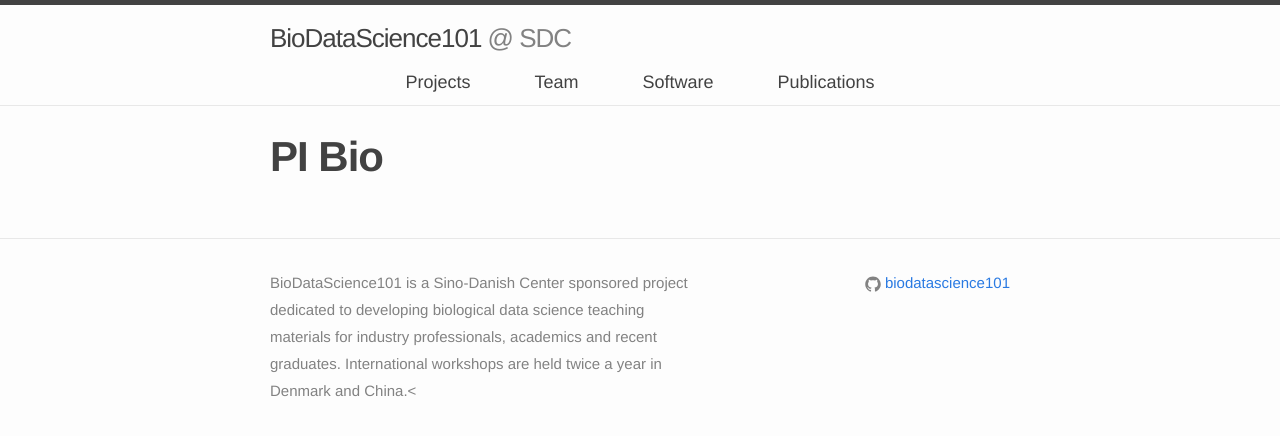
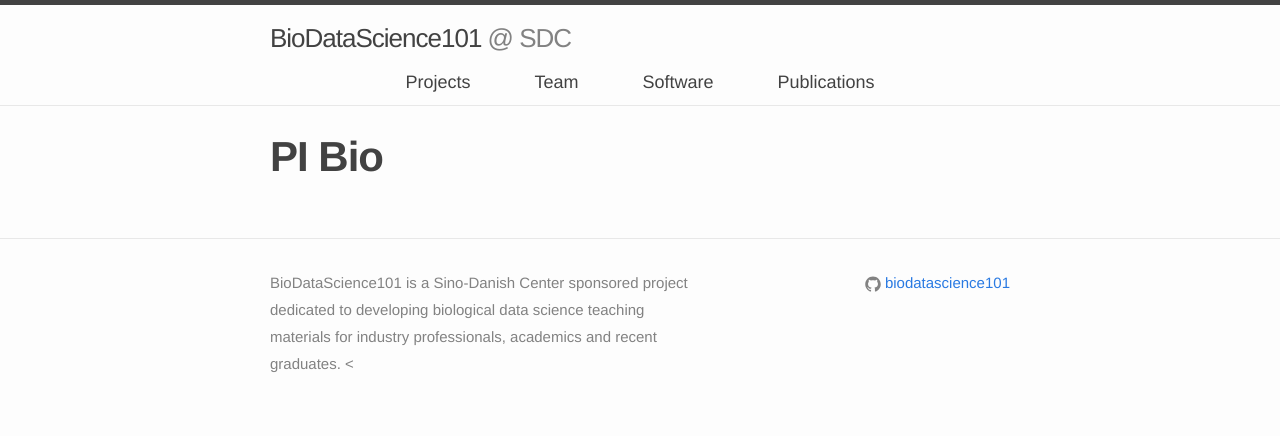
Before and after one commit to biodatascience101/BioDataScience101.github.io, a Jekyll site: the page built from _pages/pi/index.md, in a window 1280 px wide. Shown: the top 436 px of the page. Built offline with Jekyll 4.4.1, drawn with Linux system fonts in a browser that asks for light colours; nearby versions of some CDN libraries.

Commit message:
Update _config.yml

```diff
--- a/_config.yml
+++ b/_config.yml
@@ -8,7 +8,8 @@
 description:
  BioDataScience101 is a Sino-Danish Center sponsored project dedicated to developing
  biological data science teaching materials for industry professionals,
- academics and recent graduates. International workshops are held twice a year in Denmark and China.<
+ academics and recent graduates.
+ <
 baseurl: ""
 url: "https://biodatascience101.github.io"
 #twitter_username: morinryan
```
